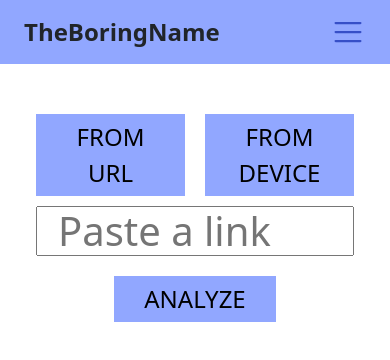
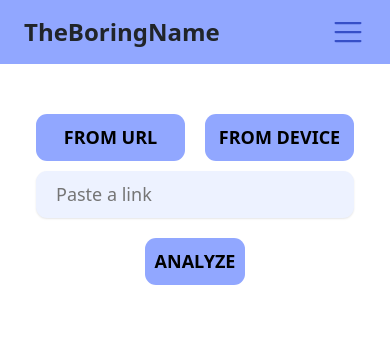
Before and after one commit to TheBoringName/frontend-module, a React (Vite) app: page /upload in a window 390 px wide. Shown: the top 360 px of the page. Built offline with nearby package versions, Linux system fonts and the light colour scheme.

Commit message:
result page

```diff
--- a/src/components/Upload/Result.jsx
+++ b/src/components/Upload/Result.jsx
@@ -1,47 +1,39 @@
 import styles from './Result.module.css';
 import { Smiley, SmileyMeh, SmileySad } from '@phosphor-icons/react';
-import responses from '../../../public/mocked_responses.json'
+import responses from '../../../public/mocked_responses.json';
 const Result = () => {
   const date = new Date();
   const status = [
     {
       grade: 'positive',
-      emoji: <Smiley size={60} color='#2f9e44'/>,
+      emoji: <Smiley size={60} color="#2f9e44" />,
     },
     {
       grade: 'neutral',
-      emoji: <SmileyMeh size={60} color='#868e96'/>,
+      emoji: <SmileyMeh size={60} color="#868e96" />,
     },
     {
       grade: 'negative',
-      emoji: <SmileySad size={60} color='#e03131'/>,
+      emoji: <SmileySad size={60} color="#e03131" />,
     },
   ];
-  function getRandomInt(max){
-    return Math.floor(Math.random()* max)
+  function getRandomInt(max) {
+    return Math.floor(Math.random() * max);
   }
-  const object = responses[getRandomInt(responses.length)]
+  const object = responses[getRandomInt(responses.length)];
   return (
-    <>
-      <div className={styles.result}>
-        <label className={styles.lab}>
-          Title:
-        </label>
-        <p className={styles.summary}>{object.video_id}</p>
-        <label className={styles.lab}>
-          Summary text:
-        </label>
-        <p className={styles.summary}>
-          {object.summary_text}
-        </p>
-        <div className={styles['status-box']}>
-          <p>Summary state: </p>
-          <span>{status[object.summary_score].grade}</span>
-          {status[object.summary_score].emoji}
-        </div>
-        <span className={styles.date}>Date: {date.toISOString()}</span>
+    <section className={styles.result}>
+      <label className={styles.lab}>Title:</label>
+      <p className={styles.title}>{object.video_id}</p>
+      <label className={styles.lab}>Summary text:</label>
+      <p className={styles.summary}>{object.summary_text}</p>
+      <div className={styles['status-box']}>
+        <p className={styles['status-box-text']}>Summary state: </p>
+        <span>{status[object.summary_score].grade}</span>
+        {status[object.summary_score].emoji}
       </div>
-    </>
+      <span className={styles.date}>Date: {date.toISOString()}</span>
+    </section>
   );
 };
 
--- a/src/components/Upload/Result.module.css
+++ b/src/components/Upload/Result.module.css
@@ -1,26 +1,49 @@
 .result {
   margin-top: 5rem;
-  padding: 2rem;
-  box-shadow: rgba(149, 157, 165, 0.2) 0px 8px 24px;
+  padding: 3rem;
+  box-shadow: 0px 4px 16px -7px rgba(66, 68, 90, 1);
+  border-radius: 11px;
+  border: 1px solid #91a7ff;
+  background-color: #edf2ff;
 }
 
 .lab {
-  font-size: 24px;
-  font-weight: 500;
+  font-size: 2.4rem;
+  font-weight: 600;
 }
 
-.summary,
+.summary {
+  font-size: 1.6rem;
+}
+
+.title,
 .date {
-  font-size: 24px;
+  font-size: 2.4rem;
 }
 
 .status-box {
   display: flex;
   align-items: center;
   flex-direction: column;
-  font-size: 24px;
+  font-size: 2.4rem;
 }
 
 .status-box p {
   margin: 0;
 }
+
+@media (max-width: 36em) {
+  .lab {
+    font-size: 2rem;
+    font-weight: 600;
+  }
+
+  .summary {
+    font-size: 1.8rem;
+  }
+
+  .title,
+  .date {
+    font-size: 2rem;
+  }
+}
--- a/src/index.css
+++ b/src/index.css
@@ -106,7 +106,7 @@ body {
   }
 
   .main-nav {
-    background-color: rgb(255, 255, 255, 0.9);
+    background-color: rgba(255, 255, 255, 0.9);
     position: absolute;
     top: 0;
     left: 0;
--- a/src/pages/History/History.jsx
+++ b/src/pages/History/History.jsx
@@ -17,12 +17,12 @@ const History = () => {
       emoji: <SmileySad size={60} color='#e03131'/>,
     },
   ];
-  return <>
+  return <section className="fix-height">
     <h1>History</h1>
     {responses.map((object, index)=>(
       <SingleEntry object={object} status={status[object.summary_score]}key={index}/>
     ))}
-  </>
+  </section>
 }
 
 export default History;
--- a/src/pages/Upload/Upload.module.css
+++ b/src/pages/Upload/Upload.module.css
@@ -9,27 +9,37 @@
   border: none;
   background-color: #91a7ff;
   font-size: 2.4rem;
-  padding: 0.5rem 3rem;
+  padding: 0.5rem 4rem;
   text-transform: uppercase;
-  font-weight: 500;
+  font-weight: 600;
   cursor: pointer;
+  border-radius: 11px;
 }
 
 .url {
   grid-row: 1;
+  justify-self: flex-start;
 }
 
 .upload-link {
+  border-radius: 11px;
   grid-row: 2;
   grid-column: 1 / -1;
-  height: 5rem;
-  font-size: 4rem;
+  font-size: 2.4rem;
   padding: 1rem 2rem;
+  font-family: inherit;
+  color: #364fc7;
+  background-color: #edf2ff;
+  border: none;
+  box-shadow: 0 1px 2px rgba(0, 0, 0, 0.1);
 }
 
 .upload-file {
   grid-row: 3;
   grid-column: 1 / -1;
+  display: inline-block;
+  padding: 1.34rem 2rem;
+  font-size: 1.6rem;
 }
 
 .search {
@@ -42,14 +52,28 @@
   display: none;
 }
 
-@media (max-width: 62em) {
+@media (max-width: 48em) {
+  .url {
+    justify-self: stretch;
+  }
 
+  .btn {
+    font-size: 2rem;
+  }
+
+  .upload-link {
+    font-size: 2rem;
+  }
 }
 
-@media (max-width: 48em) {
-
-}
 
 @media (max-width: 36em) {
+  .btn {
+    font-size: 1.8rem;
+    padding: 1rem 1rem;
+  }
 
+  .upload-link {
+    font-size: 1.8rem;
+  }
 }
```
